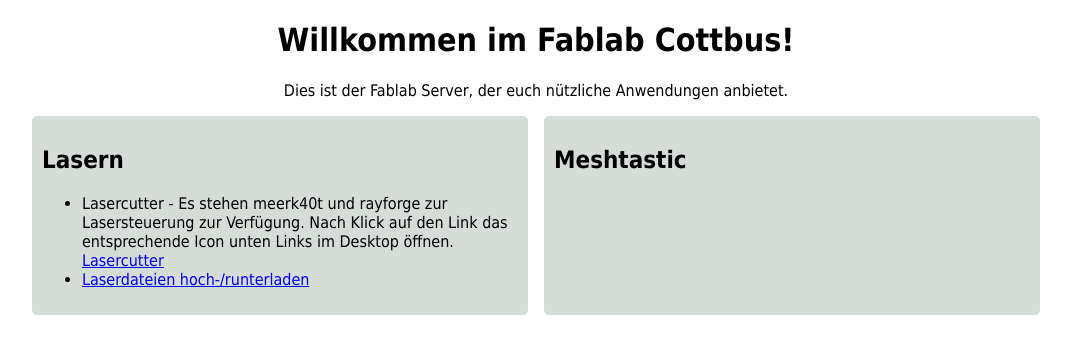
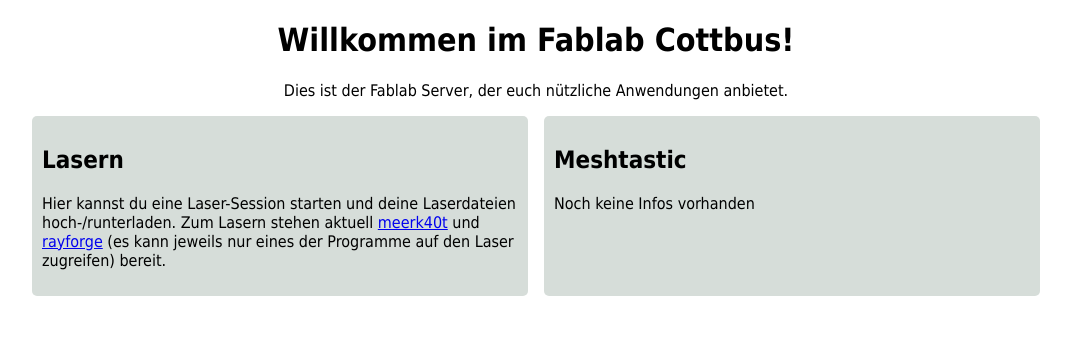
Before and after one commit to fablabcb/laserCompanion, a Flask app: page / in a window 1280 px wide. Shown: the top 354 px of the page, without its empty margins (104-1175 px from the left). Run offline with Flask 3, Linux system fonts and the light colour scheme.

Commit message:
Modified Kachel behaviour

```diff
--- a/static/style.css
+++ b/static/style.css
@@ -31,6 +31,20 @@ body {
     inset: 0;             /* der Link deckt die ganze Kachel ab */
 }
 
+.kachel-link h2 a {
+    color: inherit;            /* gleiche Farbe wie der übrige Text */
+    text-decoration: none;     /* keine Unterstreichung */
+}
+
+.kachel-link:hover {
+    background: #c8d0cc;       /* etwas dunkler als #d6ddd9 */
+}
+
+.kachel-link .doku a {
+    position: relative;   /* liegt dadurch über der Klickfläche */
+    z-index: 1;
+}
+
 .intro {
     text-align: center;
 }
--- a/templates/index.html
+++ b/templates/index.html
@@ -6,13 +6,11 @@
                 <p class="intro">Dies ist der Fablab Server, der euch nützliche Anwendungen anbietet.</p>
 
                 <div class="kacheln">
-                        <article class="kachel"><h2>Lasern</h2>
-                        <ul>
-                                <li>Lasercutter -  Es stehen meerk40t und rayforge zur Lasersteuerung zur Verfügung. Nach Klick auf den Link
-                                das entsprechende Icon unten Links im Desktop öffnen. <a href="http://192.168.1.3:6082/vnc.html">Lasercutter</a> </li>
-                                <li><a href="{{url_for('lasercompanion')}}">Laserdateien hoch-/runterladen</a></li>
-                        </ul>
+                        <article class="kachel kachel-link">
+                                <h2><a href="{{ url_for('lasercompanion') }}">Lasern</a></h2>
+                                <p class="doku">Hier kannst du eine Laser-Session starten und deine Laserdateien hoch-/runterladen. Zum Lasern stehen aktuell <a href="https://github.com/meerk40t/meerk40t/wiki/Beginners:-5.-Understanding-the-User-Interface">meerk40t</a> und <a href="https://rayforge.org/de/docs/getting-started/installation">rayforge</a> (es kann jeweils nur eines der Programme auf den Laser zugreifen) bereit. </p>
                         </article>
-                        <article class="kachel"><h2>Meshtastic</h2></article>
+                        <article class="kachel"><h2>Meshtastic</h2>
+                        <p>Noch keine Infos vorhanden</p></article>
                 </div>
 {% endblock %}
```
